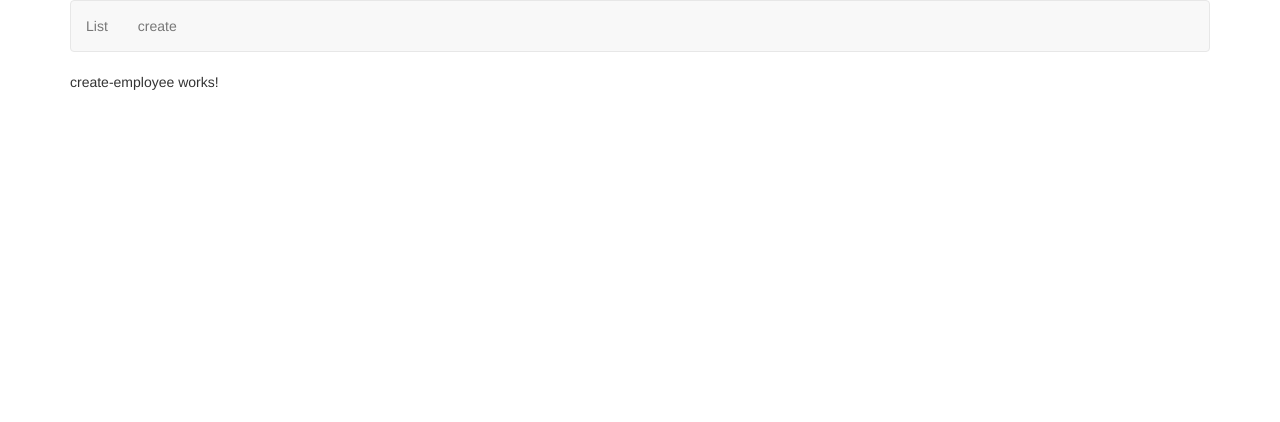
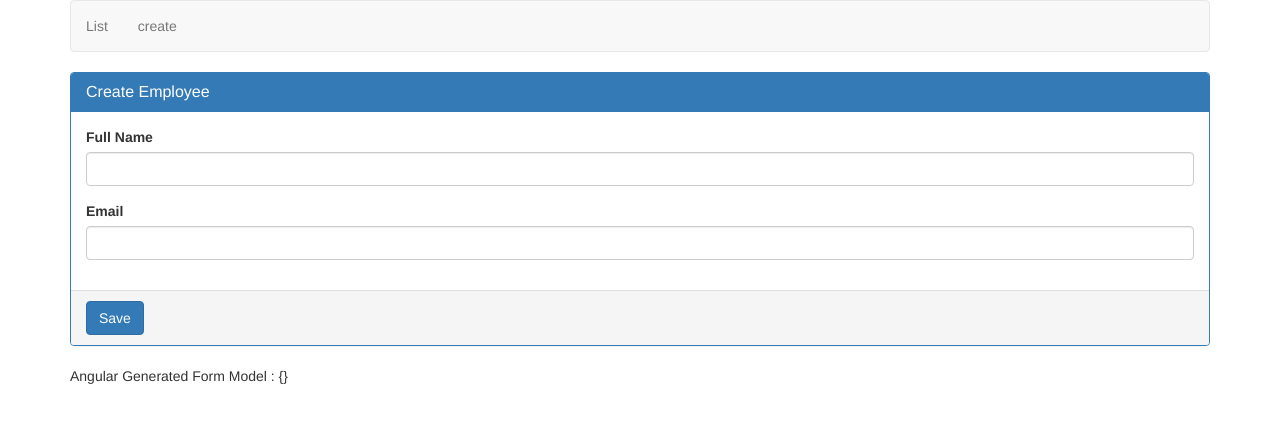
Before and after one commit to gitSEND/angular-crud-2019, an Angular app: page /create in a window 1280 px wide. Before the commit this address led to /emp/create. Shown: the top 422 px of the page. Built offline with nearby package versions, Linux system fonts and the light colour scheme.

Commit message:
angular forms

```diff
--- a/src/app/app.module.ts
+++ b/src/app/app.module.ts
@@ -1,6 +1,7 @@
 import { BrowserModule } from '@angular/platform-browser';
 import { NgModule } from '@angular/core';
 import { RouterModule, Routes } from '@angular/router';
+import { FormsModule } from '@angular/forms';
 
 import { AppComponent } from './app.component';
 import { ListEmployeesComponent } from './employees/list-employees.component';
@@ -19,6 +20,7 @@
   ],
   imports: [
     BrowserModule,
+    FormsModule,
     RouterModule.forRoot(appRoutes)
   ],
   providers: [],
--- a/src/app/employees/create-employee.component.html
+++ b/src/app/employees/create-employee.component.html
@@ -1 +1,25 @@
-<p>create-employee works!</p>
+<form #employeeForm="ngForm" (ngSubmit)="saveEmployee(employeeForm)">
+    <div class="panel panel-primary">
+        <div class="panel-heading">
+            <h3 class="panel-title">Create Employee</h3>
+        </div>
+        <div class="panel-body">
+
+            <div class="form-group">
+                <label for="fullName">Full Name</label>
+                <input id="fullName" type="text" class="form-control" name="fullName" [(ngModel)]="fullName">
+            </div>
+
+            <div class="form-group">
+                <label for="email">Email</label>
+                <input id="email" type="text" class="form-control" name="email" [(ngModel)]="email">
+            </div>
+
+        </div>
+        <div class="panel-footer">
+            <button class="btn btn-primary" type="submit">Save</button>
+        </div>
+    </div>
+</form>
+
+Angular Generated Form Model : {{employeeForm.value | json}}
--- a/src/app/employees/create-employee.component.ts
+++ b/src/app/employees/create-employee.component.ts
@@ -1,4 +1,5 @@
 import { Component, OnInit } from '@angular/core';
+import { NgForm } from '@angular/forms';
 
 @Component({
   selector: 'app-create-employee',
@@ -12,4 +13,9 @@
   ngOnInit() {
   }
 
+  saveEmployee(empForm: NgForm): void {
+    // console.log(empForm.value);
+    console.log(empForm);
+
+  }
 }
--- a/src/index.html
+++ b/src/index.html
@@ -3,7 +3,7 @@
 <head>
   <meta charset="utf-8">
   <title>ProjectAngularCrud</title>
-  <base href="/emp/">
+  <base href="/">
   <meta name="viewport" content="width=device-width, initial-scale=1">
   <link rel="icon" type="image/x-icon" href="favicon.ico">
 </head>
```
